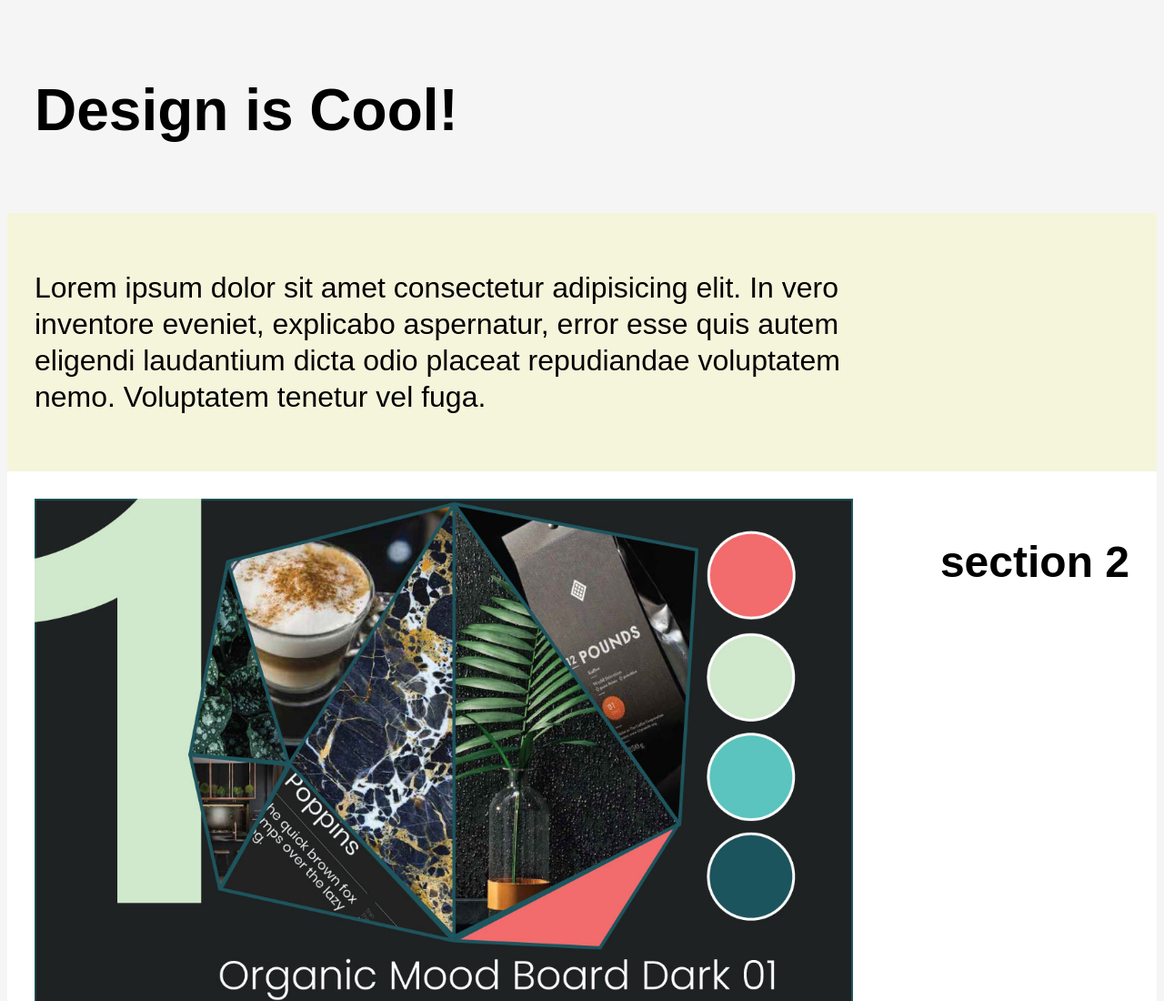
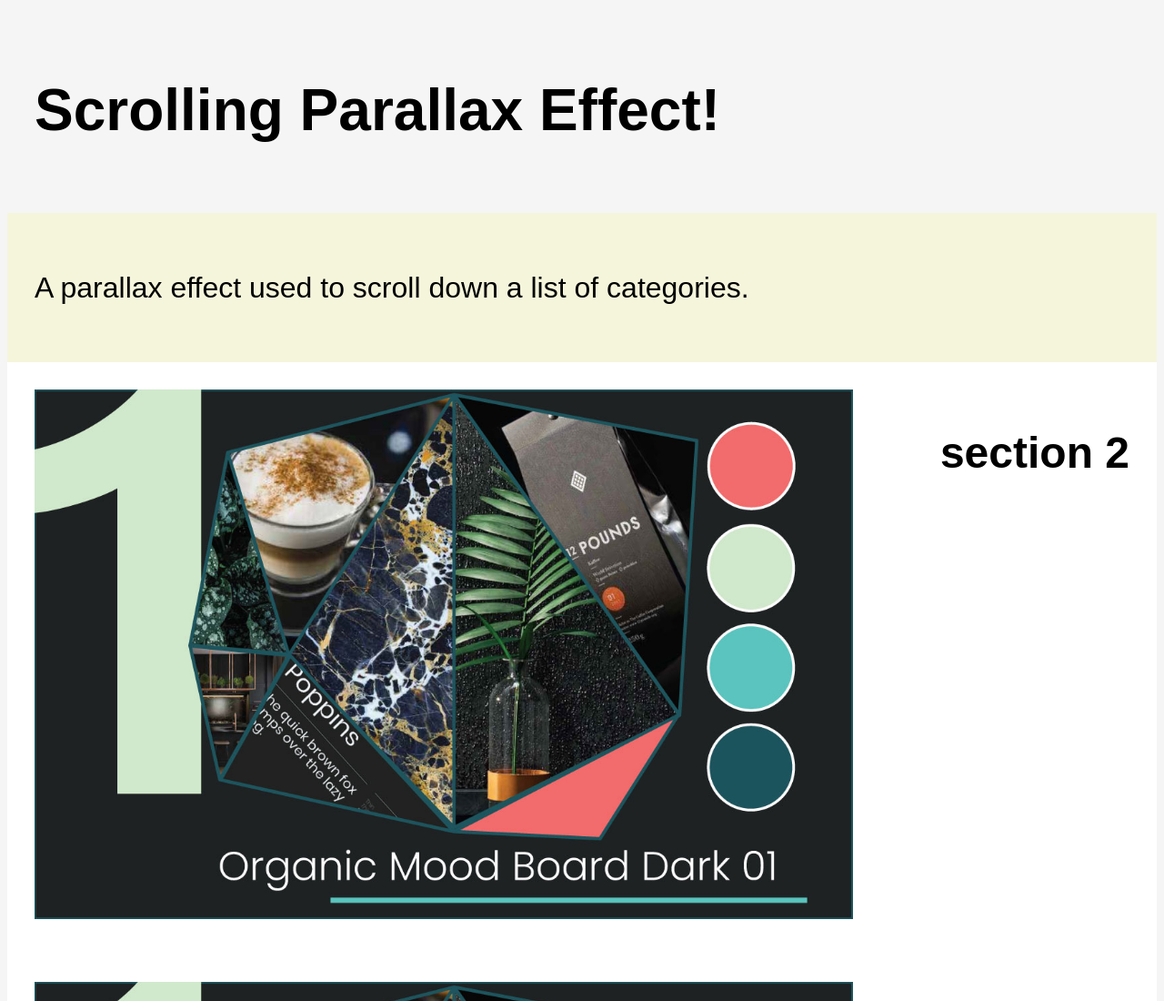
Before and after one commit to Bsiss/Parallax.github.io, a plain HTML site: page index.html in a window 1280 px wide. Shown: the top 1100 px of the page at 91% size. Drawn offline with Linux system fonts and the light colour scheme.

Commit message:
final commit

```diff
--- a/index.html
+++ b/index.html
@@ -8,11 +8,11 @@
 </head>
 <body>
     <header>
-        <h1>Design is Cool!</h1>
+        <h1>Scrolling Parallax Effect!</h1>
     </header>
 
     <section class="about">
-        <p>Lorem ipsum dolor sit amet consectetur adipisicing elit. In vero inventore eveniet, explicabo aspernatur, error esse quis autem eligendi laudantium dicta odio placeat repudiandae voluptatem nemo. Voluptatem tenetur vel fuga.</p>
+        <p>A parallax effect used to scroll down a list of categories.</p>
 
     </section>
 
```
